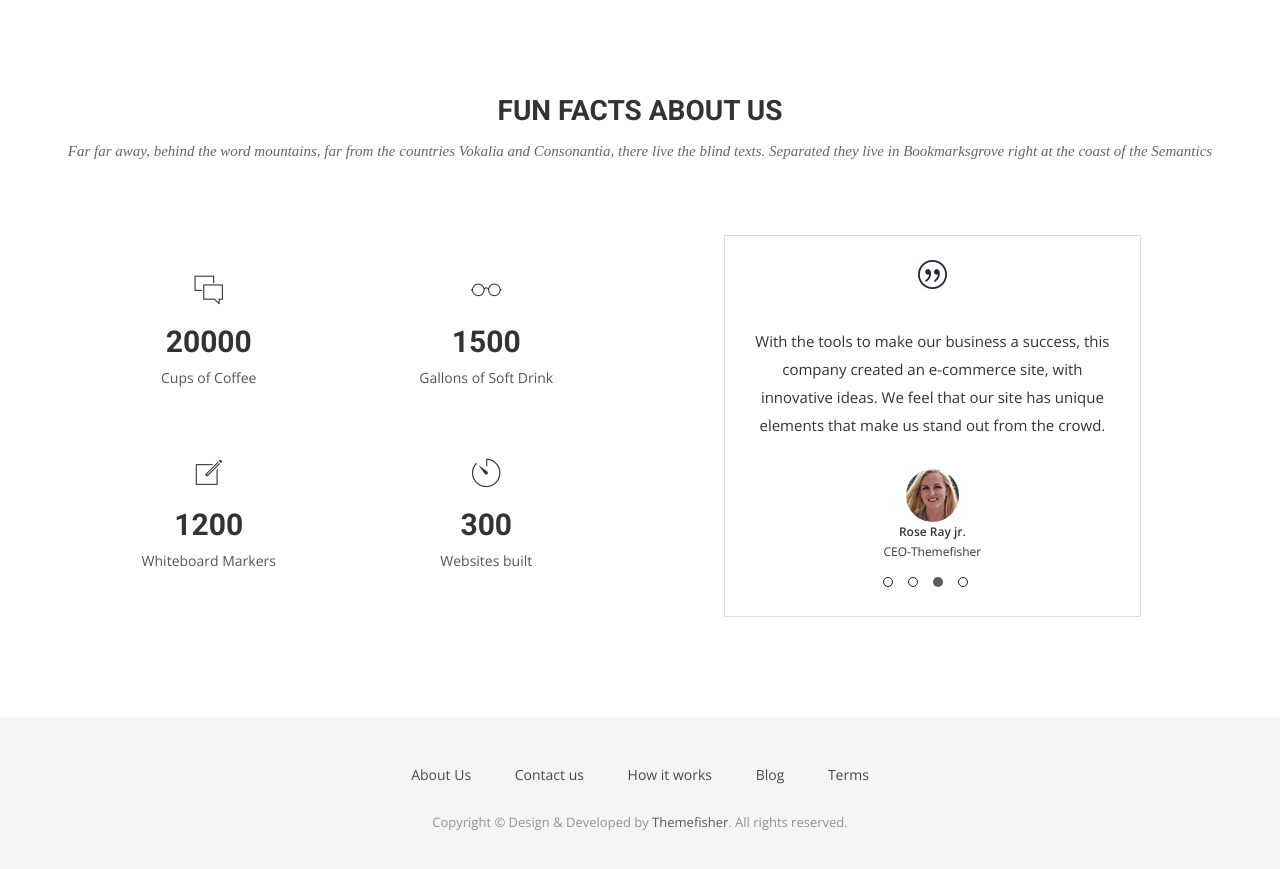
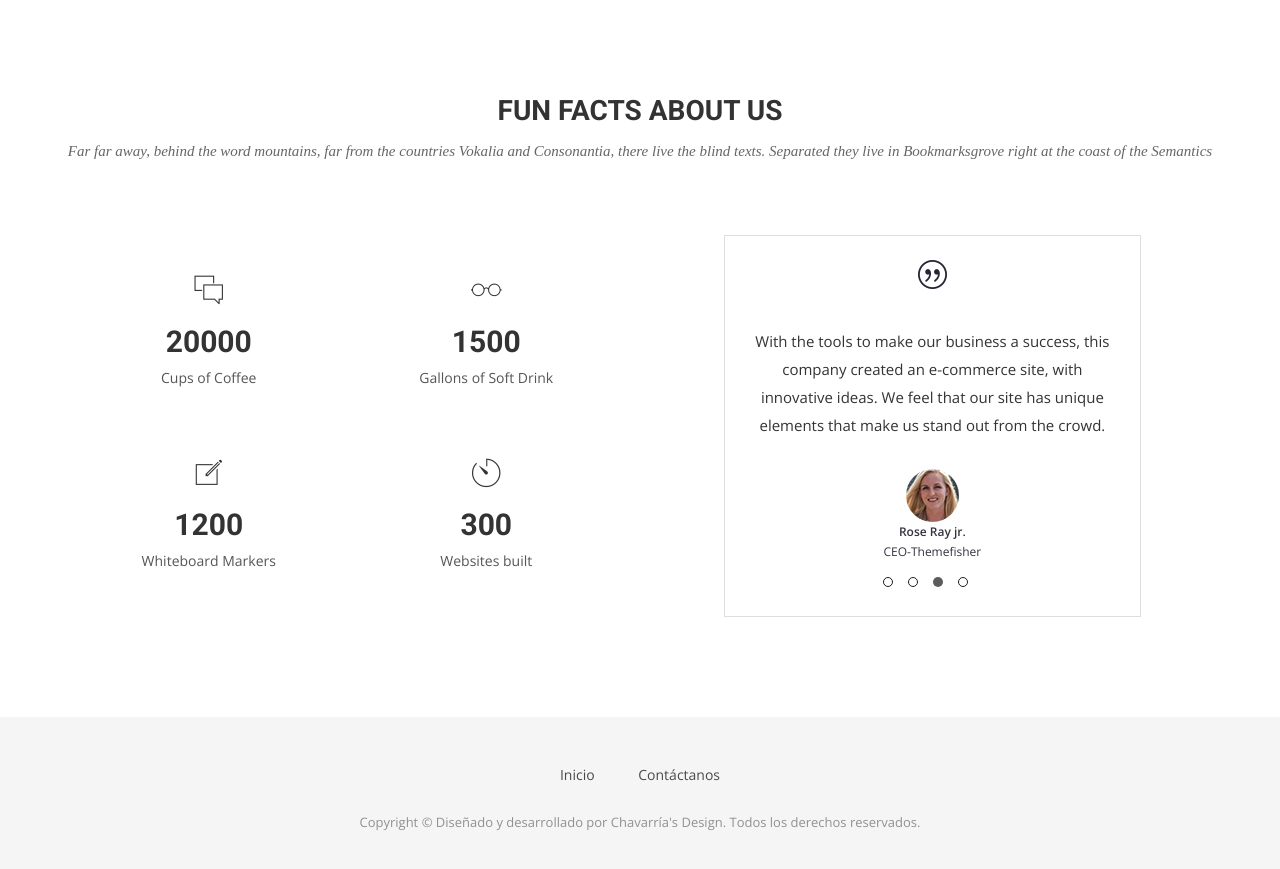
Before and after one commit to rchavarria/web-server-jose, a Jekyll site: the page built from theme/index.html, in a window 1280 px wide and 900 px high, scrolled down 3235 px. Shown: the top 869 px of the window. Built offline with Jekyll 4.4.1, drawn with Linux system fonts in a browser that asks for light colours; nearby versions of some CDN libraries; some web fonts are replaced; some of the changed text lies outside the part shown.

Commit message:
Edit header and footer

```diff
--- a/theme/_includes/footer.html
+++ b/theme/_includes/footer.html
@@ -5,14 +5,11 @@
       <div class="col-md-12">
         <div class="footer-manu">
           <ul>
-            <li><a href="#">About Us</a></li>
-            <li><a href="{{ site.baseurl }}/contact">Contact us</a></li>
-            <li><a href="#">How it works</a></li>
-            <li><a href="{{ site.baseurl }}/blog">Blog</a></li>
-            <li><a href="#">Terms</a></li>
+            <li><a href="{{ site.baseurl }}/">Inicio</a></li>
+            <li><a href="{{ site.baseurl }}/contact">Contáctanos</a></li>
           </ul>
         </div>
-        <p>Copyright &copy; Design &amp; Developed by <a href="http://www.themefisher.com">Themefisher</a>. All rights reserved.</p>
+        <p>Copyright &copy; Diseñado y desarrollado por Chavarría's Design. Todos los derechos reservados.</p>
       </div>
     </div>
   </div>
--- a/theme/_includes/header.html
+++ b/theme/_includes/header.html
@@ -14,18 +14,16 @@
               <span class="icon-bar"></span>
               <span class="icon-bar"></span>
               </button>
-            <a class="navbar-brand" href="index.html">
+              <a class="navbar-brand" href="{{ site.baseurl }}/">
                 <img src="{{ site.baseurl }}/img/logo.png" alt="Logo">
               </a>
             </div>
+
             <!-- Collect the nav links, forms, and other content for toggling -->
             <div class="collapse navbar-collapse" id="bs-example-navbar-collapse-1">
               <ul class="nav navbar-nav navbar-right">
-                <li><a href="{{ site.baseurl }}/">Home</a></li>
-                <li><a href="{{ site.baseurl }}/work">Work</a></li>
-                <li><a href="{{ site.baseurl }}/blog">Blog</a></li>
-                <li><a href="#">Service</a></li>
-                <li><a href="{{ site.baseurl }}/contact">Contact</a></li>
+                <li><a href="{{ site.baseurl }}/">Inicio</a></li>
+                <li><a href="{{ site.baseurl }}/contact">Contáctanos</a></li>
               </ul>
             </div><!-- /.navbar-collapse -->
           </div><!-- /.container-fluid -->
```
Also changed, not shown: theme/blog.html (deleted, +0 -27 lines), theme/work.html (deleted, +0 -183 lines), 8 other files. Lines whose indentation alone changed are shown as unchanged.
